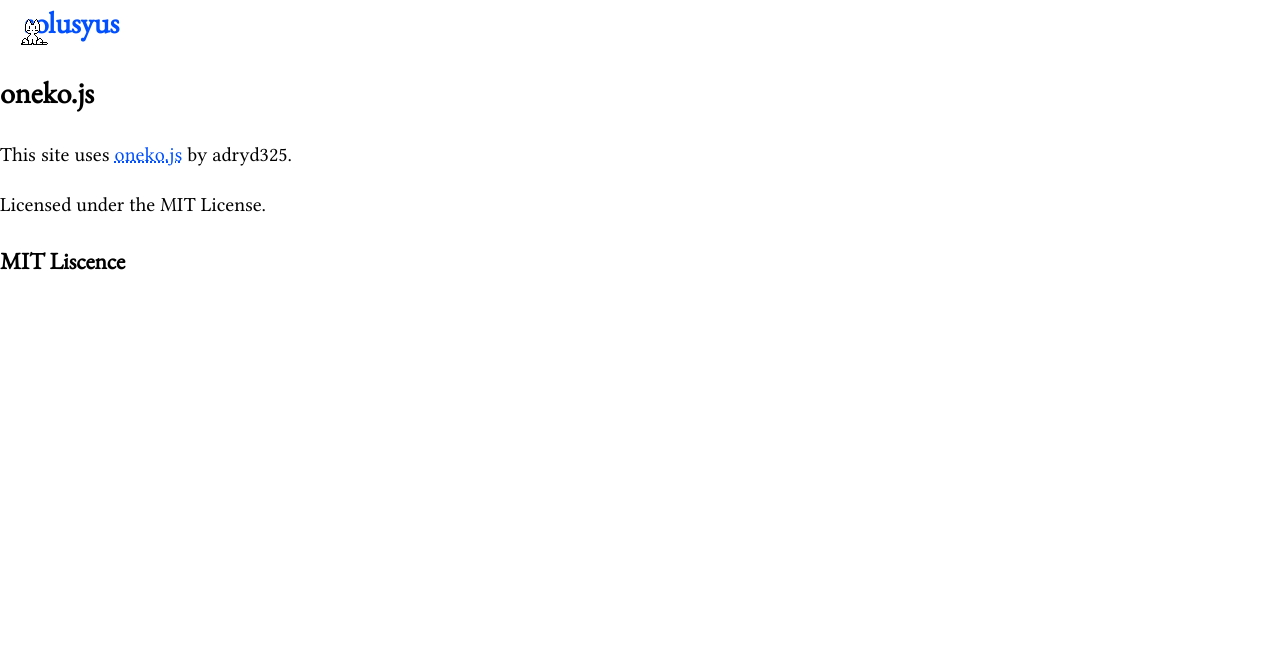
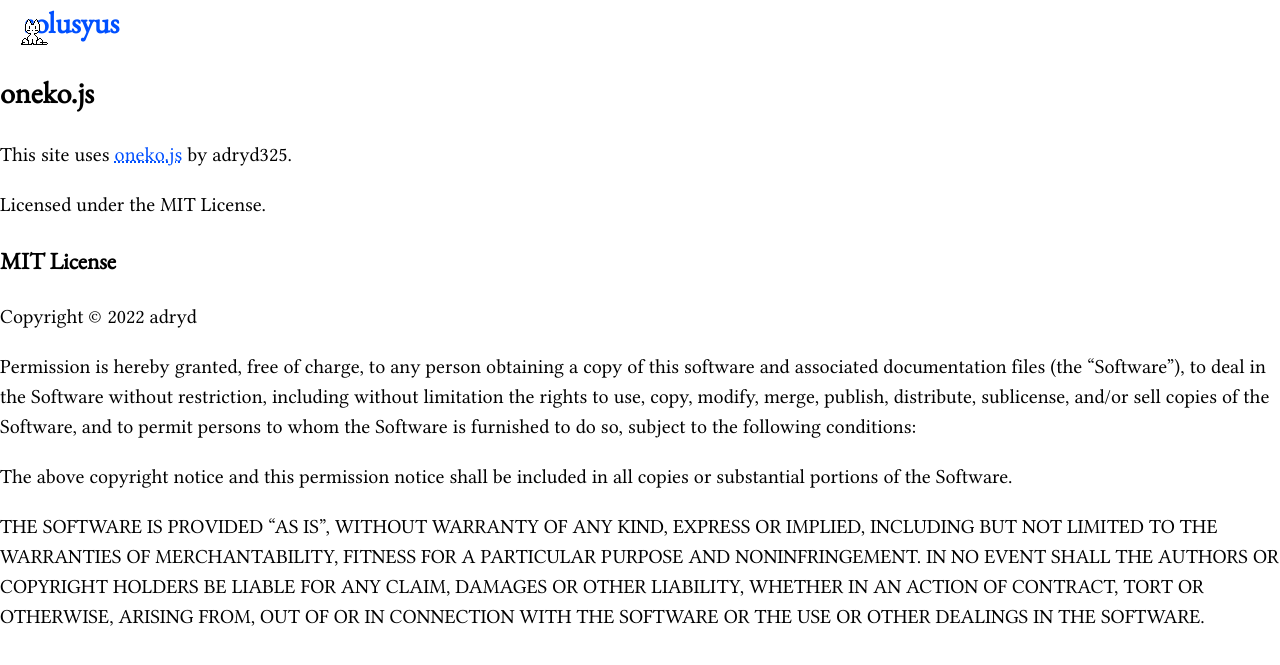
Before and after one commit to solusyus/website, a Jekyll site: the page built from THIRD-PARTY.md, in a window 1280 px wide. Shown: the top 665 px of the page. Built offline with Jekyll 4.4.1, drawn with Linux system fonts in a browser that asks for light colours; nearby versions of some CDN libraries; our own code applies the rules of GitHub Pages for plain Markdown files; a script that is not in the unit is left out.

Commit message:
Update THIRD-PARTY.md

```diff
--- a/THIRD-PARTY.md
+++ b/THIRD-PARTY.md
@@ -5,4 +5,12 @@
 
 Licensed under the MIT License.
 
-### MIT Liscence
+### MIT License
+
+Copyright © 2022 adryd
+
+Permission is hereby granted, free of charge, to any person obtaining a copy of this software and associated documentation files (the “Software”), to deal in the Software without restriction, including without limitation the rights to use, copy, modify, merge, publish, distribute, sublicense, and/or sell copies of the Software, and to permit persons to whom the Software is furnished to do so, subject to the following conditions:
+
+The above copyright notice and this permission notice shall be included in all copies or substantial portions of the Software.
+
+THE SOFTWARE IS PROVIDED “AS IS”, WITHOUT WARRANTY OF ANY KIND, EXPRESS OR IMPLIED, INCLUDING BUT NOT LIMITED TO THE WARRANTIES OF MERCHANTABILITY, FITNESS FOR A PARTICULAR PURPOSE AND NONINFRINGEMENT. IN NO EVENT SHALL THE AUTHORS OR COPYRIGHT HOLDERS BE LIABLE FOR ANY CLAIM, DAMAGES OR OTHER LIABILITY, WHETHER IN AN ACTION OF CONTRACT, TORT OR OTHERWISE, ARISING FROM, OUT OF OR IN CONNECTION WITH THE SOFTWARE OR THE USE OR OTHER DEALINGS IN THE SOFTWARE.
```
